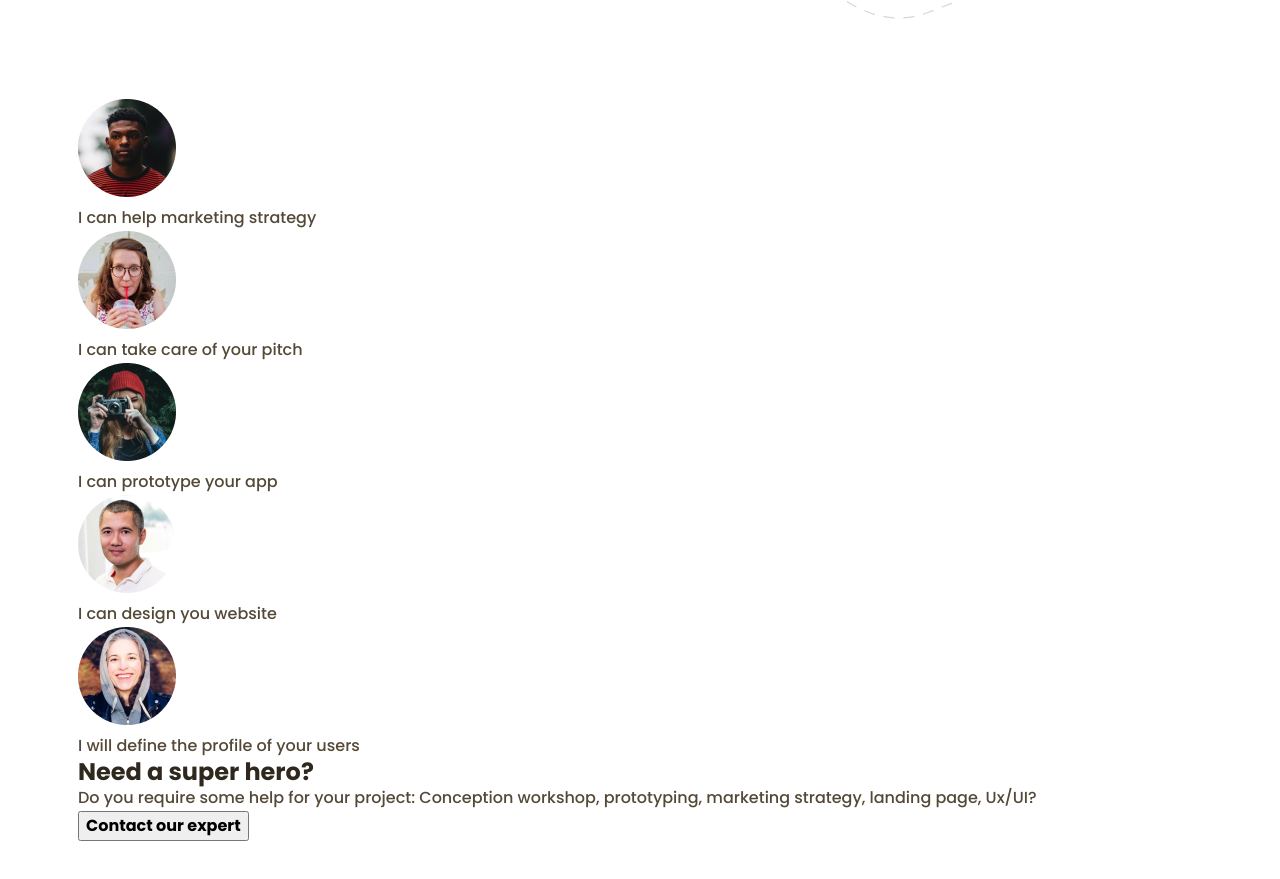
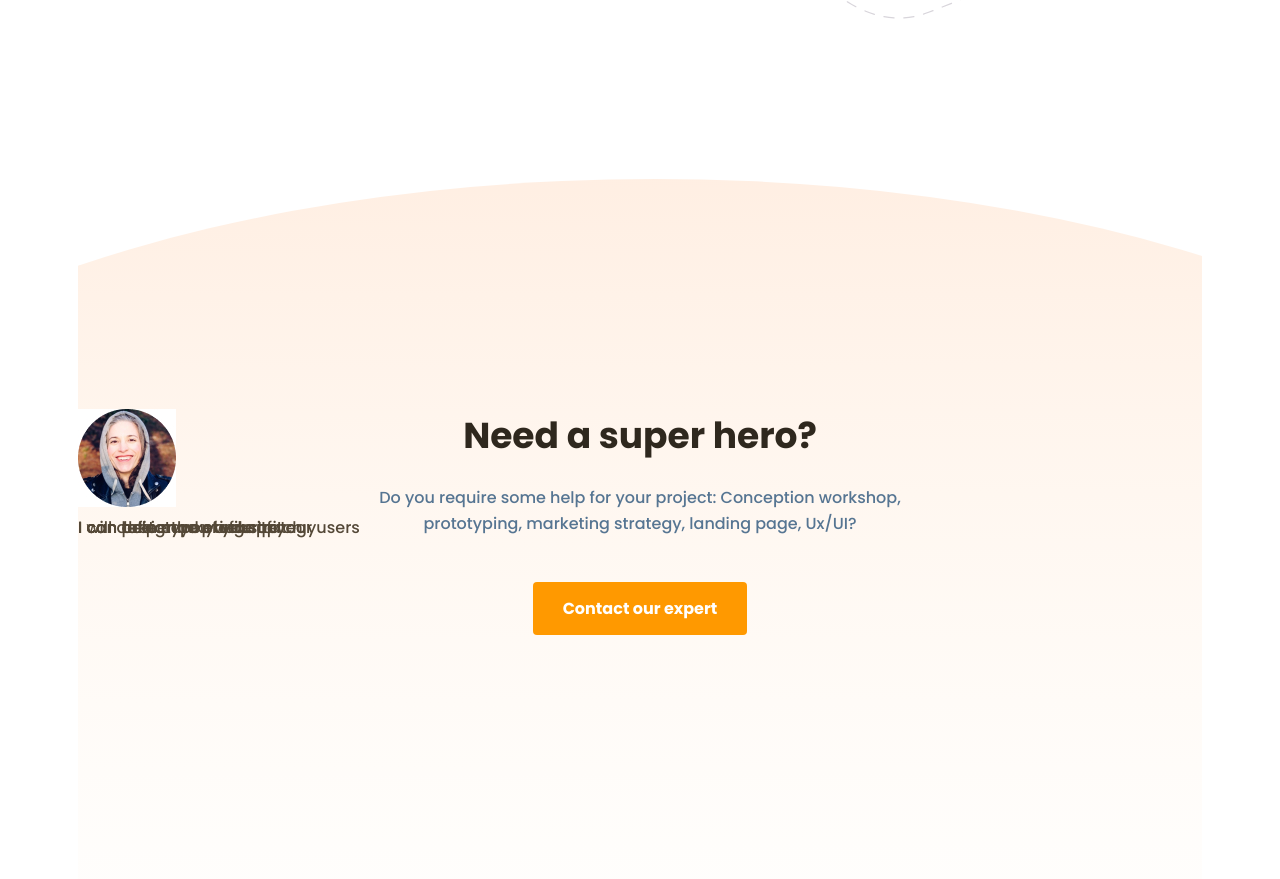
Before and after one commit to Vidiborets0012/Productly, a plain HTML site: page index.html in a window 1280 px wide. Shown: the part 3292-4171 px from the top of the page. Before the commit the page ends 4133 px from the top, so only its background shows below. Drawn offline with nearby package versions, Linux system fonts and the light colour scheme.

Commit message:
add bg, common styles and styles of the team-box block of the team section

```diff
--- a/css/style.css
+++ b/css/style.css
@@ -285,3 +285,46 @@ margin-left: 24px;
 .direction-list-item + .direction-list-item {
   margin-top: 30px;
 }
+
+.team {
+  padding: 80px 0 15px;
+}
+
+.team-inner {
+  padding: 230px 0 380px;
+  background-image: url('../images/team-bg.svg');
+  background-repeat: no-repeat;
+  background-size: cover;
+  background-position: top center;
+  position: relative;
+}
+
+.team-item {
+  position: absolute;
+}
+
+.team-box {
+  max-width: 542px;
+  text-align: center;
+  margin: 0 auto;
+}
+
+.team-title {
+  font-weight: 700;
+  font-size: 36px;
+  line-height: 54px;
+  margin-bottom: 22px;
+}
+
+.team-text {
+  color: #567592;
+  margin-bottom: 45px;
+}
+
+.team-btn {
+  color: #fff;
+  padding: 15px 30px 14px;
+  border: none;
+  border-radius: 4px;
+  background-color: #f90;
+}
```
